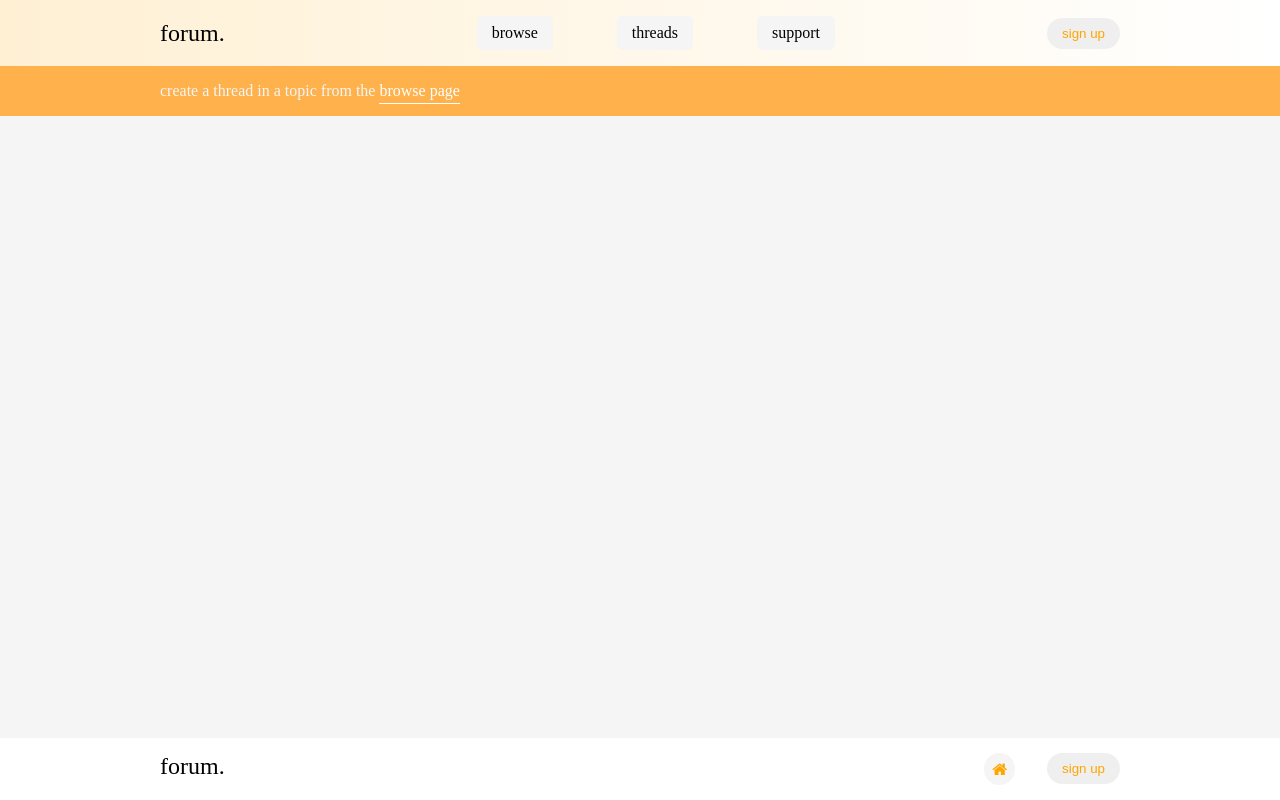
After one commit to cole-howard-nz/forum, a Flask app: template app/templates/layout.html in a window 1280 px wide. The commit adds this page. Run offline with Flask 3, Linux system fonts and the light colour scheme; the template is opened without the code that fills it, so the values that code supplies are empty.

Commit message:
created reused layouts + more info
created includes/
 - header, footer, messageBar, renamed home -> layout

```diff
--- a/app/__init__.py
+++ b/app/__init__.py
@@ -1,11 +1,11 @@
 from flask import Flask
 
-from app.home.home import home_blueprint
+from app.layout.layout import layout_blueprint
 
 
 def create_app():
     app = Flask(__name__)
 
-    app.register_blueprint(home_blueprint)
+    app.register_blueprint(layout_blueprint)
 
     return app
--- a/app/static/css/styles.css
+++ b/app/static/css/styles.css
@@ -12,9 +12,13 @@ html, body
     padding: 0;
 }
 
+
+
+
 header
 {
-    background-color: white;
+    background: linear-gradient(to left, white, rgb(255, 240, 212));
+    width: 100%;
 }
 
 header .container
@@ -25,27 +29,175 @@ header .container
     justify-content: space-between;
 
     margin: auto;
-    padding: 20px;
 }
 
-header .container img
+.logo
 {
-    width: 6%;
     cursor: pointer;
+    font-size: 24px;
+    margin: 0;
 }
+
+header .container nav ul
+{
+    list-style: none;
+    display: flex;
+    gap: 4rem;
+}
+
+header .container nav ul li
+{
+    background: whitesmoke;
+    position: relative;
+    border-radius: 6px;
+    padding: 8px 15px 8px 15px;
+    margin: 0;
+    cursor: pointer;
+    transition: 0.3s all ease-in-out;
+}
+
+header .container nav ul li:hover
+{
+    transform: scale(1.05);
+    color: white;
+    background: orange;
+    box-shadow: 0 0 5px whitesmoke;
+}
+
+
+
+
+
+
+
+
+
+
+
 
 main
 {
     background: whitesmoke;
+    width: 60%;
+    margin: auto;
 }
+
+
+
+
+
+
+
+
+
+
+
+
+
 
 footer
 {
     margin-top: auto;
-    text-align: center;
     background-color: white;
 
     display: flex;
     align-items: center;
     justify-content: space-between;
 }
+
+footer .container
+{
+    width: 75%;
+    margin: auto;
+
+    display: flex;
+    justify-content: space-between;
+    padding: 15px;
+}
+
+footer .container div
+{
+    display: flex;
+    align-items: center;
+    gap: 2rem;
+}
+
+
+
+
+
+
+
+
+
+#homeButton
+{
+    border: none;
+    padding: 8px;
+    border-radius: 20px;
+    cursor: pointer;
+    transition: 0.3s all ease-in-out;
+    background: whitesmoke;
+    color: orange;
+}
+
+#homeButton:hover
+{
+    transform: scale(1.05);
+    color: white;
+    background: orange;
+    box-shadow: 0 0 5px whitesmoke;
+}
+
+
+.authButton
+{
+    border: none;
+    padding: 8px 15px 8px 15px;
+    border-radius: 20px;
+    cursor: pointer;
+    color: orange;
+    transition: 0.3s all ease-in-out;
+}
+
+.authButton:hover
+{
+    transform: scale(1.05);
+    color: white;
+    background: orange;
+    box-shadow: 0 0 5px whitesmoke;
+}
+
+
+
+#messageBar
+{
+    /* background: rgb(255, 75, 75);     Different colours for message bar
+    background: rgb(75, 175, 255);
+    background: rgb(75, 204, 255);
+    background: rgb(111, 255, 75); */
+    background: rgb(255, 177, 75);
+    color: whitesmoke;
+    margin: 0;
+    padding: 0;
+}
+
+#messageBar span
+{
+    color: white;
+    padding-bottom: 4px;
+    border-bottom: 1px solid white;
+    cursor: pointer;
+}
+
+#messageBar #alert
+{
+    width: 75%;
+    margin: auto;
+}
+
+#messageBar p
+{
+    width: 60%;
+    margin: center;
+}
--- a/app/templates/includes/footer.html
+++ b/app/templates/includes/footer.html
@@ -1,8 +1,9 @@
 <footer>
-    <img src="../static/imgs/logo.png" alt="forum Logo">
-
-    <div>
-        <i class="fa fa-home" aria-hidden="true"></i>
-        <button id="authButton" type="button">Sign Up</button>
+    <div class="container">
+        <p class="logo mini">forum.</p>
+        <div>
+            <i id="homeButton" class="fa fa-home" aria-hidden="true"></i>
+            <button class="authButton" type="button">sign up</button>
+        </div>
     </div>
 </footer>
--- a/app/templates/includes/header.html
+++ b/app/templates/includes/header.html
@@ -1,17 +1,17 @@
 <header>
     <div class="container">
-        <p id="logo">forum</p>
+        <p class="logo">forum.</p>
 
         <nav>
             <ul>
-                <li><a>threads</a></li>
+                <li><a>browse</a></li>  <!-- browse main topics/mainthread board     -->
+                <li><a>threads</a></li> <!-- browse by threads, can filter     -->
                 <li><a>support</a></li>
             </ul>
         </nav>
 
         <div>
-            <button id="authButton" type="button">Sign Up</button>
+            <button class="authButton" type="button">sign up</button>
         </div>
     </div>
-
 </header>
--- /dev/null
+++ b/app/templates/includes/messageBar.html
@@ -0,0 +1,7 @@
+<div id="messageBar">
+    <div id="alert">
+        <p>create a thread in a topic from the <span>browse page</span></p>
+    </div>
+
+    <!-- Can put ul, divs, etc, and put jinja ifs to use when needed, send in parameter with render_template call -->
+</div>
--- a/app/templates/home.html
+++ b/app/templates/layout.html
@@ -11,6 +11,7 @@
 </head>
 <body>
     {% include 'includes/header.html' %}
+    {% include 'includes/messageBar.html' %}
 
     <main>
     </main>
```
Also changed, not shown: app/home/home.py (deleted, +0 -10 lines), app/layout/layout.py (added, +10 -0 lines), app/layout/__init__.py (added), app/layout/services.py (added), app/static/css/browse.css (added).
